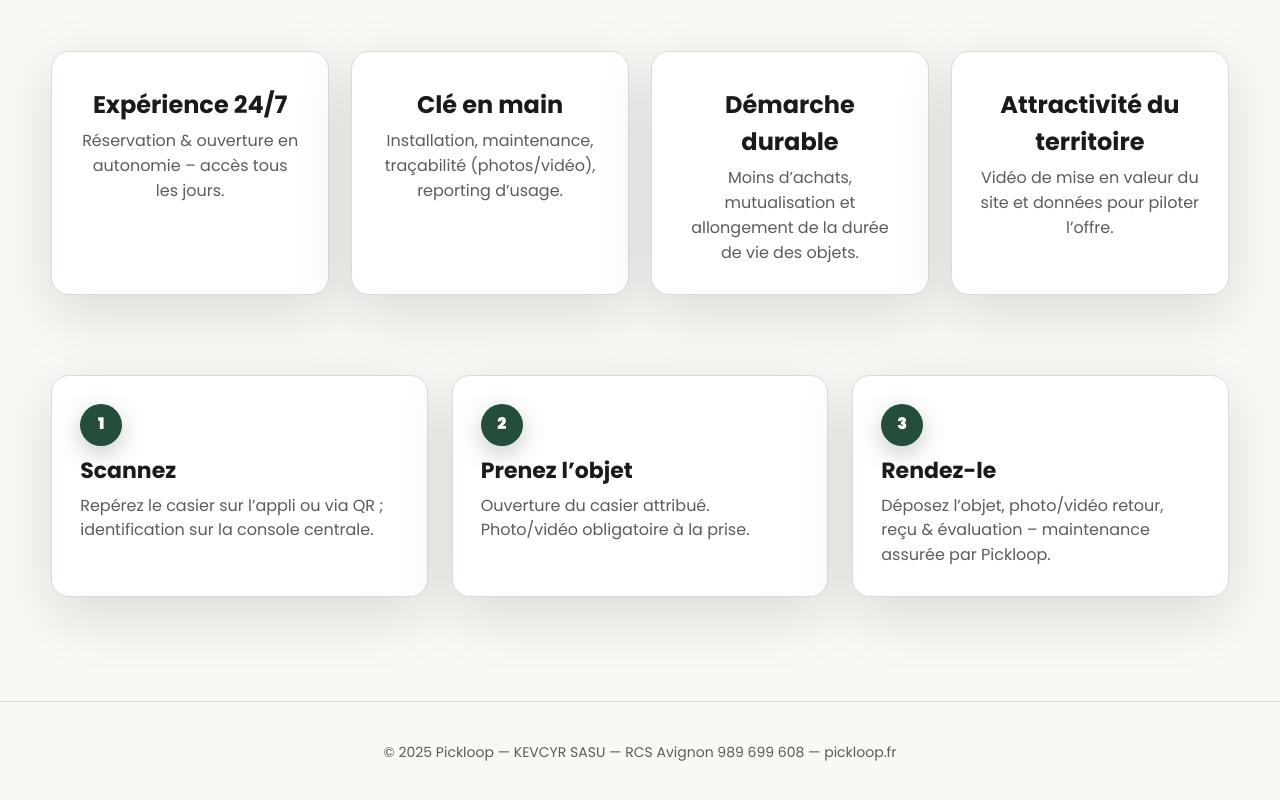
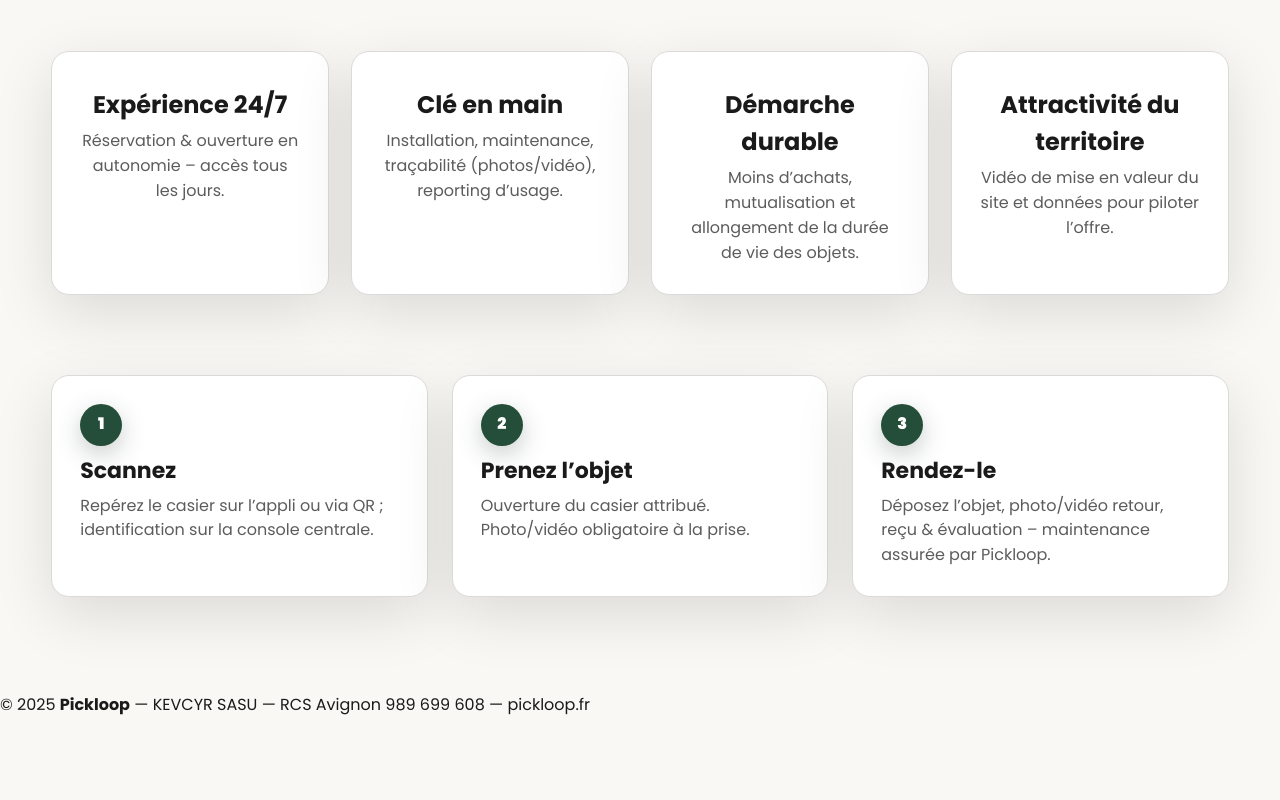
Before and after one commit to cyrcop/pickloop-site, a Next.js app: page / in a window 1280 px wide. Shown: the part 829-1629 px from the top of the page. After the commit the page ends 1563 px from the top, so only its background shows below. Built offline with nearby package versions, Linux system fonts and the light colour scheme; no server answers.

Commit message:
Update Footer.tsx

```diff
--- a/components/Footer.tsx
+++ b/components/Footer.tsx
@@ -1,7 +1,20 @@
 export default function Footer() {
   return (
-    <footer className="footer" id="contact">
-      <p>© {new Date().getFullYear()} Pickloop — KEVCYR SASU — RCS Avignon 989 699 608 — pickloop.fr</p>
+    <footer
+      id="contact"
+      className="text-center text-[var(--muted)] text-sm py-8 border-t border-[var(--border)] bg-[var(--fond)]"
+    >
+      <p className="px-4 leading-relaxed">
+        © {new Date().getFullYear()} <strong>Pickloop</strong> — KEVCYR&nbsp;SASU — RCS&nbsp;Avignon&nbsp;989&nbsp;699&nbsp;608 —{" "}
+        <a
+          href="https://pickloop.fr"
+          target="_blank"
+          rel="noopener noreferrer"
+          className="text-[var(--vert)] hover:text-[var(--accent)] transition-colors font-medium"
+        >
+          pickloop.fr
+        </a>
+      </p>
     </footer>
   );
 }
```
